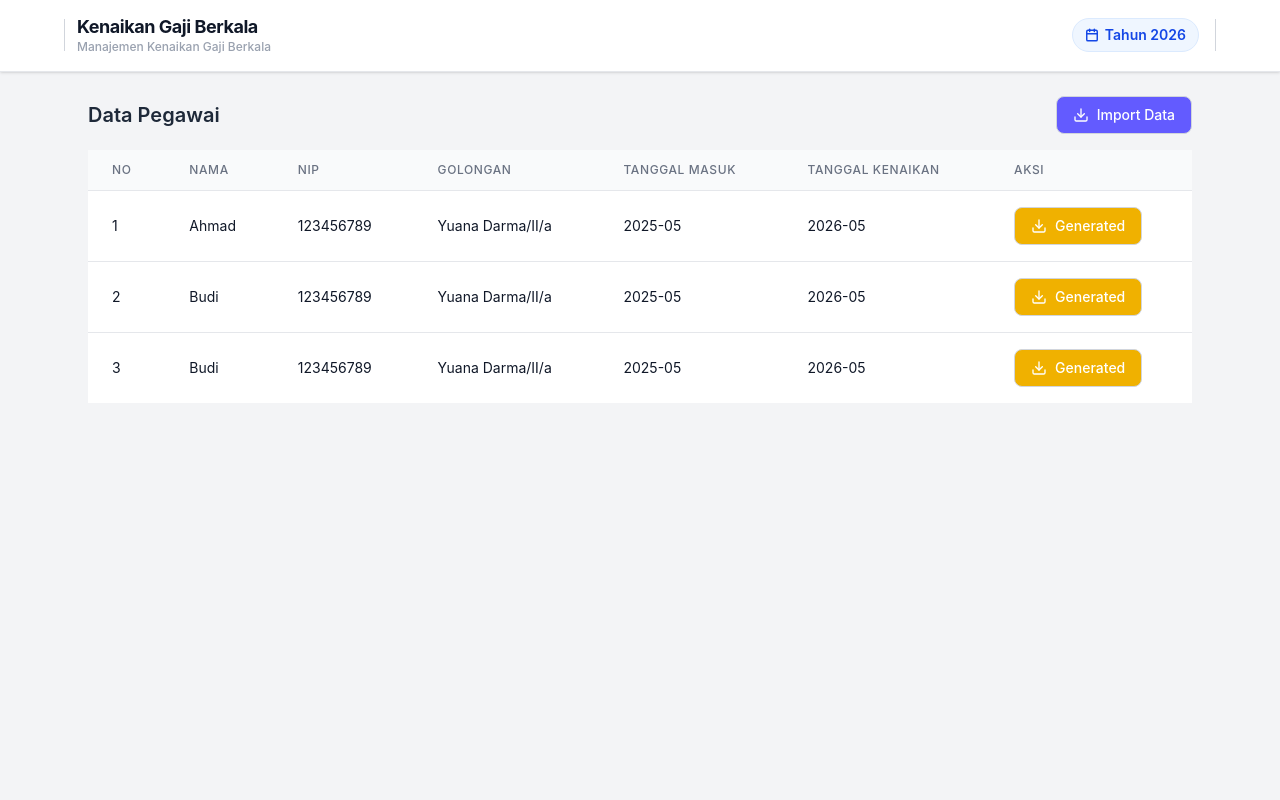
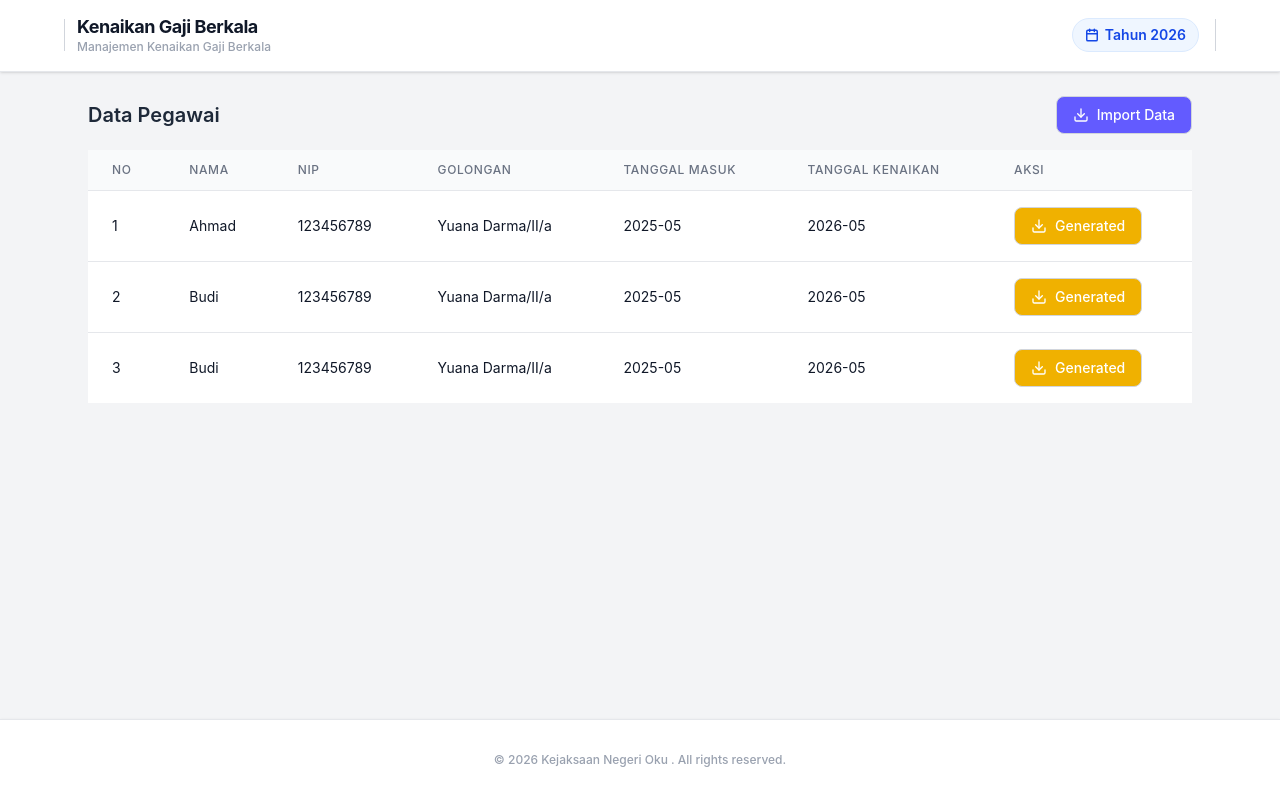
Before and after one commit to DenDev377/Electron-Project, a React (Vite) app: page / in a window 1280 px wide. Built offline with nearby package versions, Linux system fonts and the light colour scheme.

Commit message:
feat:Implement Footer

```diff
--- a/src/Layout.tsx
+++ b/src/Layout.tsx
@@ -1,5 +1,6 @@
 import Header from './components/Header'
 import type { ReactNode } from 'react'
+import Footer from './components/Footer'
 
 interface LayoutProps {
     children: ReactNode
@@ -14,6 +15,7 @@ export default function Layout({ children }: LayoutProps) {
                     {children}
                 </div>
             </main>
+            <Footer />
         </div>
     )
 }
--- /dev/null
+++ b/src/components/Footer.tsx
@@ -0,0 +1,9 @@
+export default function Footer() {
+    return (
+        <footer className=" flex items-center bg-white border-t border-gray-200 px-8 py-4 shadow-sm">
+            <div className="flex items-center max-w-6xl mx-auto justify-center gap-3 py-4">
+                <p className="text-xs text-gray-400 font-medium">© 2026 Kejaksaan Negeri Oku . All rights reserved.</p>
+            </div>
+        </footer>
+    )
+}
```
